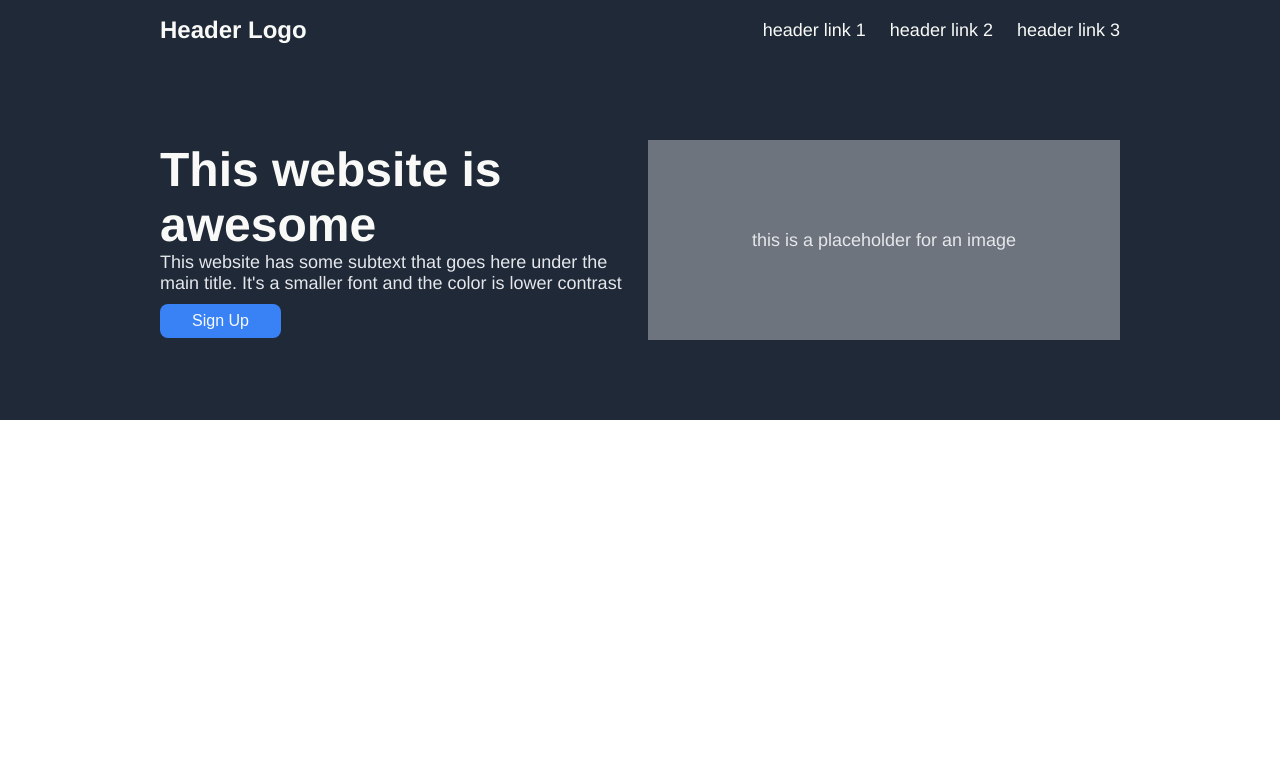
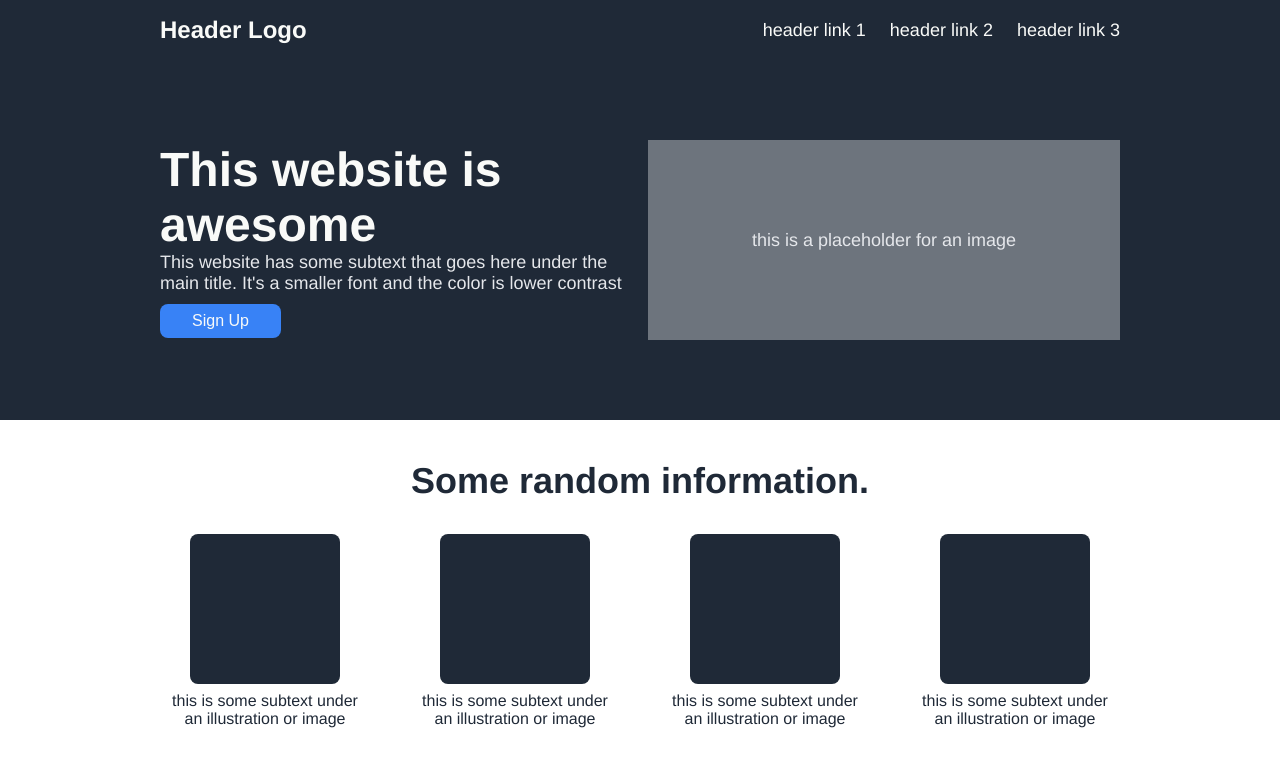
Before and after one commit to rohanreddy0/odin-projects, a plain HTML site: page Landing Page/index.html in a window 1280 px wide. Drawn offline with Linux system fonts and the light colour scheme.

Commit message:
Completed information section

```diff
--- a/Landing Page/index.html
+++ b/Landing Page/index.html
@@ -35,15 +35,49 @@
         <div class="introduction-image">
             this is a placeholder for an image
         </div>
+    </div>
+
+    <div class="information">
+        <div class="information-title">
+            Some random information.
+        </div>
+
+        <div class="information-content">
+            <div class="information-item">
+                <div class="container"> </div>
+                <div class="container-text">
+                    this is some subtext under an illustration or image
+                </div>
+            </div>
+
+            <div class="information-item">
+                <div class="container"> </div>
+                <div class="container-text">
+                    this is some subtext under an illustration or image
+                </div>
+            </div>
+
+            <div class="information-item">
+                <div class="container"> </div>
+                <div class="container-text">
+                    this is some subtext under an illustration or image
+                </div>
+            </div>
+
+            <div class="information-item">
+                <div class="container"> </div>
+                <div class="container-text">
+                    this is some subtext under an illustration or image
+                </div>
+            </div>
+
+
+        </div>
+    </div>
 
 
 
-    </div>
 
-    <div class="information">
-
-
-    </div>
 
     <div class="quote">
 
--- a/Landing Page/styles.css
+++ b/Landing Page/styles.css
@@ -6,14 +6,13 @@ body {
     padding: 0;
 }
 
-.header-nav,
-.introduction {
-    background-color: #1F2937;
+.header-nav{
     padding: 0px 160px;
     margin: 0px;
 }
 
 .header-nav {
+    background-color: #1F2937;
     display: flex;
     justify-content: space-between;
     align-items: center;
@@ -33,6 +32,7 @@ body {
 }
 
 .introduction {
+    background-color: #1F2937;
     display: flex;
     justify-content: space-between;
     align-items: center;
@@ -40,11 +40,12 @@ body {
     gap: 16px;
 }
 
-.introduction-text, .introduction-image{
+.introduction-text,
+.introduction-image {
     flex: 1;
 }
 
-.introduction-image{
+.introduction-image {
     display: flex;
     justify-content: center;
     align-items: center;
@@ -59,13 +60,14 @@ body {
     font-weight: 900;
 }
 
-.hero-secondary-text,.introduction-image {
+.hero-secondary-text,
+.introduction-image {
     font-size: 18px;
     color: #E5E7EB;
     font-weight: 400;
 }
 
-.button-style-1{
+.button-style-1 {
     background-color: #3882F6;
     color: #F9FAF8;
     padding: 8px 32px;
@@ -75,7 +77,45 @@ body {
     margin-top: 10px;
 }
 
+.information {
+    display: flex;
+    flex-direction: column;
+    align-items: center;
+    padding: 40px 160px;
+}
 
+.information-title {
+    font-size: 36px;
+    font-weight: 900;
+    color: #1F2937;
+    margin-bottom: 32px;
+}
+
+.information-content {
+    display: flex;
+    gap: 40px;
+}
+
+.information-item{
+    display: flex;
+    flex-direction: column;
+    align-items: center;
+    justify-content: center;
+}
+
+.container-text{
+    padding: 8px;
+    text-align: center;
+    color: #1F2937;
+}
+
+.container{
+    height: 150px;
+    width: 150px;
+    background-color: #1F2937;
+    flex-shrink: 0;
+    border-radius: 8px;
+}
 
 ul {
     list-style-type: none;
```
